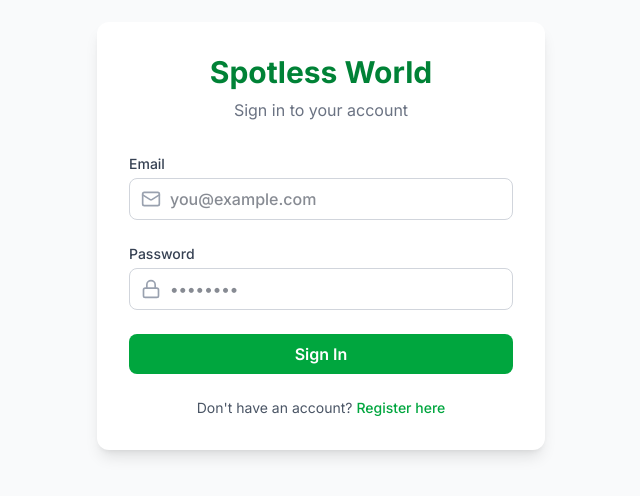
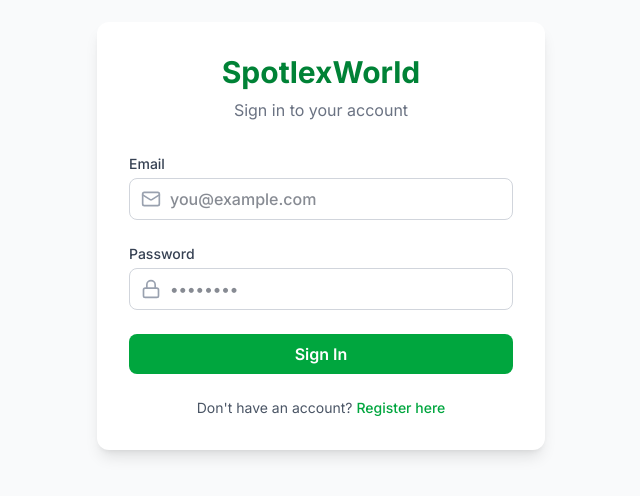
Before and after one commit to Pyrex611/spotlex-world, a Next.js app: page /auth/login in a window 1280 px wide. Shown: the part 164-660 px from the top of the page, without its empty margins (319-959 px from the left). Built offline with nearby package versions, Linux system fonts and the light colour scheme; no server answers.

Commit message:
Stable Version

```diff
--- a/src/app/auth/login/page.tsx
+++ b/src/app/auth/login/page.tsx
@@ -51,7 +51,7 @@
     <div className="min-h-screen bg-gray-50 flex items-center justify-center p-4">
       <div className="max-w-md w-full bg-white rounded-xl shadow-lg p-8">
         <div className="text-center mb-8">
-          <h1 className="text-3xl font-bold text-green-700">Spotless World</h1>
+          <h1 className="text-3xl font-bold text-green-700">SpotlexWorld</h1>
           <p className="text-gray-500 mt-2">Sign in to your account</p>
         </div>
 
--- a/src/app/auth/register/page.tsx
+++ b/src/app/auth/register/page.tsx
@@ -129,7 +129,7 @@
 
         <p className="text-center text-xs font-bold text-slate-500 mt-8">
           Already have an account?{' '}
-          <Link href="/auth/login" className="text-green-600 hover:text-green-700 transition-colors">Sign in securely</Link>
+          <Link href="/auth/login" className="text-green-600 hover:text-green-700 transition-colors">Sign in</Link>
         </p>
       </div>
     </div>
```
